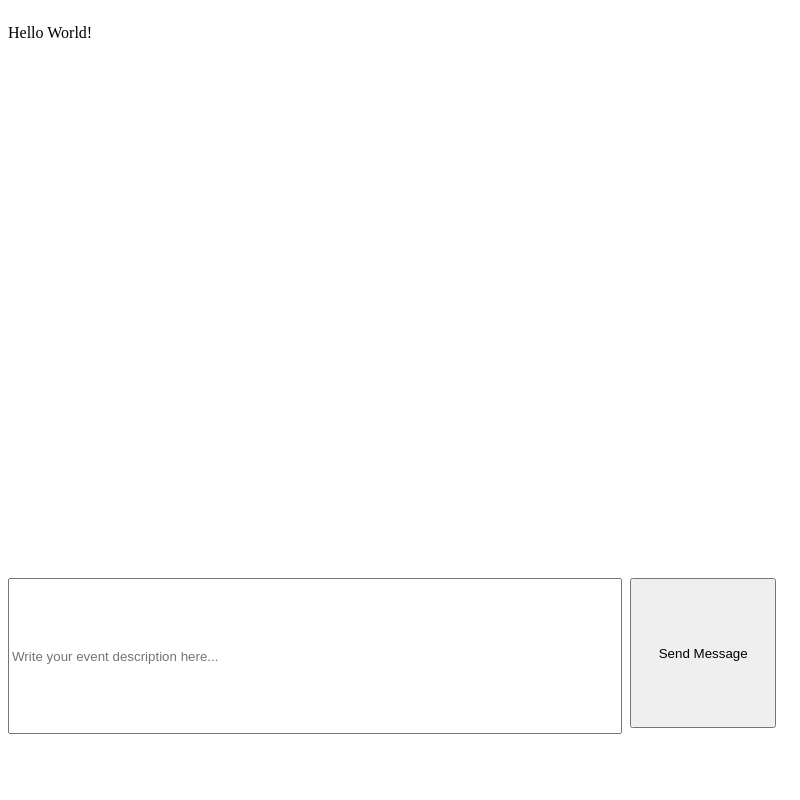
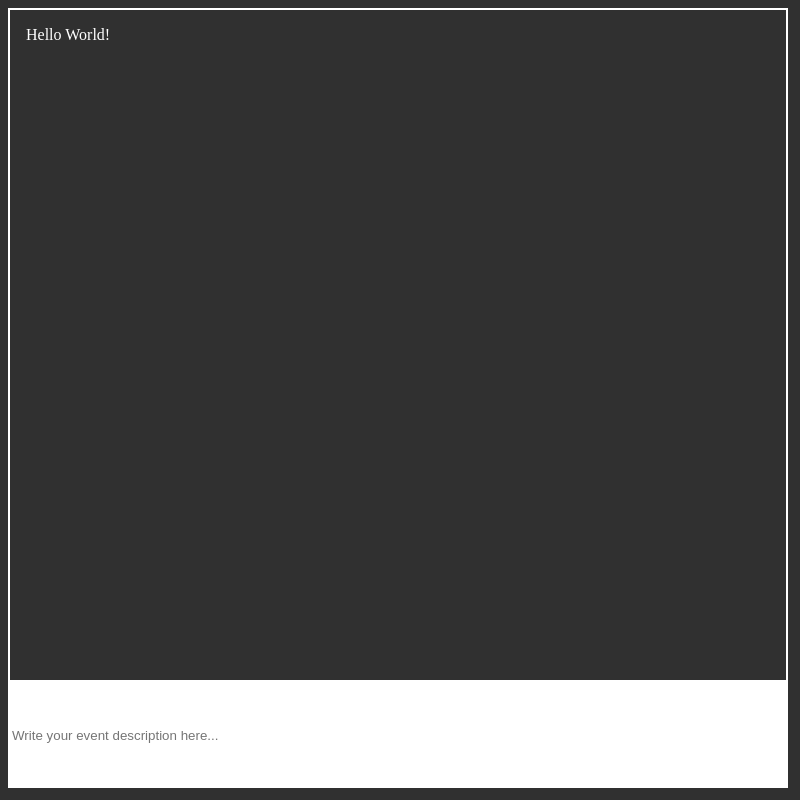
Before and after one commit to atomicgamedeveloper/CalendarMe-UI, an Electron app: page index.html in a window 800 px wide. Drawn offline with Linux system fonts and the light colour scheme.

Commit message:
Visual distinction and basic input

```diff
--- a/index.html
+++ b/index.html
@@ -15,10 +15,10 @@
             <p>Hello World!</p>
         </div>
         <div id="user-input-section">
-            <input type="text" id="text-input-box" name="username" placeholder="Write your event description here...">
-            <button id="send-button">Send Message</button>
+            <input type="text" id="text-input-box" placeholder="Write your event description here...">
         </div>
     </div>
+    <script src="interaction.js"></script>
 </body>
 
 </html>
--- /dev/null
+++ b/interaction.js
@@ -0,0 +1,17 @@
+console.log("Hello world!")
+
+let textInputBox = document.getElementById('text-input-box')
+let chatHistory = document.getElementById('chat-history')
+
+textInputBox.addEventListener('keydown', function (e) {
+    if (e.key === 'Enter') {
+        let textFromInputBox = textInputBox.value;
+        textInputBox.value = "";
+        let newParagraph = document.createElement('p');
+        newParagraph.innerHTML = textFromInputBox;
+        chatHistory.appendChild(newParagraph);
+        chatHistory.scrollTo({ top: chatHistory.scrollHeight })
+    } else {
+        console.log('the ship ain\'t shippin\'');
+    }
+});
--- a/styles.css
+++ b/styles.css
@@ -1,31 +1,32 @@
+html {
+    background-color: rgb(48, 48, 48);
+}
+
 #flex-container {
     display: flex;
     flex-direction: column;
-    width: calc(100% - 16px);
-    height: calc(100vh - 150px);
-    /* subtracting the height of the header and footer */
+    width: calc(100vw - 20px);
+    height: calc(100vh - 20px);
+}
+
+p {
+    color: white;
+    margin-left: 16px;
 }
 
 #chat-history {
     flex-grow: 1;
     overflow-y: auto;
+    border: 2px solid #ffffff;
 }
 
 #user-input-section {
     display: flex;
-    height: 10vh;
-    width: 100%;
-    justify-content: space-between;
+    border: 2px solid #ffffff;
 }
 
 #text-input-box {
-    flex-grow: 1;
-    width: calc(80% - 16px);
-    margin-right: 8px;
-    height: 150px;
+    height: 100px;
+    width: 100%;
+    border: 10px;
 }
-
-#send-button {
-    width: calc(20% - 8px);
-    height: 150px;
-}
```
